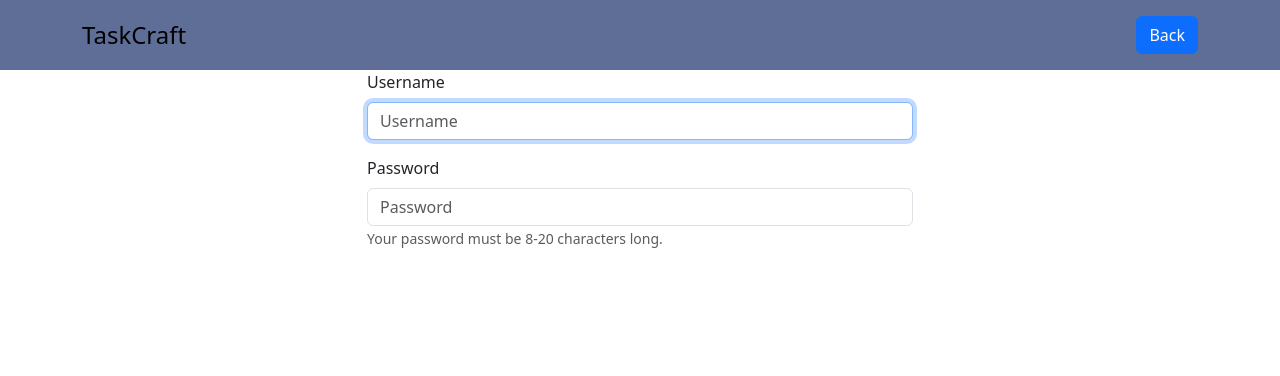
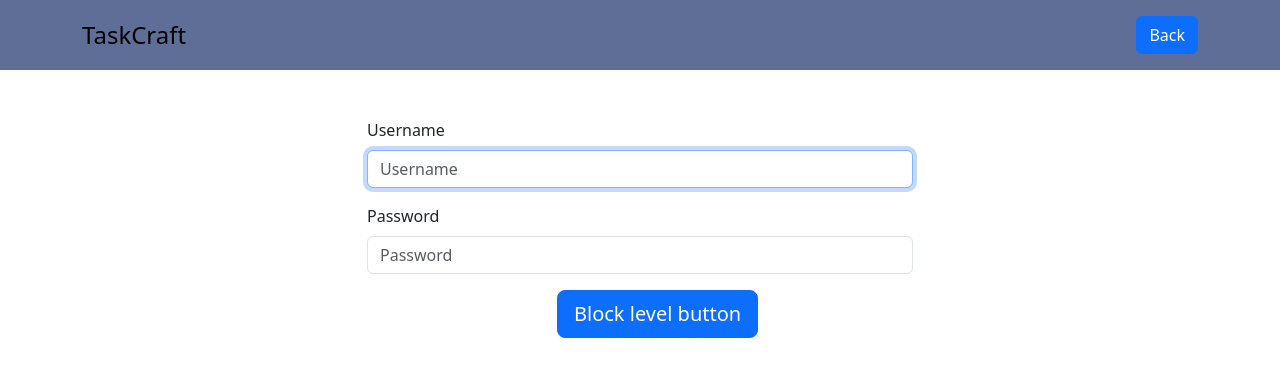
Before and after one commit to Tylermhh/404-day-visualizer-app, a React (Create React App) app in the folder packages/react-frontend/: page /auth in a window 1280 px wide. Shown: the top 376 px of the page. Built offline with nearby package versions, Linux system fonts and the light colour scheme.

Commit message:
EsLint Fixes and adding formatted forms and button onto login page

```diff
--- a/packages/react-frontend/src/components/AuthenticationPage.tsx
+++ b/packages/react-frontend/src/components/AuthenticationPage.tsx
@@ -1,15 +1,15 @@
 import { useNavigate } from 'react-router-dom';
 import MainNav from "./Nav/MainNav";
-import { Button, Container, Col, Row, Form } from "react-bootstrap";
+import { Button, Container, Col, Row, Form, Stack} from "react-bootstrap";
 
 function Main() {
-    const navigate = useNavigate();
-
     return (
         <div className="App">
             <MainNav
                 page = { "Auth" }
             />
+            <Stack gap = {5}>
+                <Container />
                 <Container>
                     <Row>
                         <Col sm={3}>
@@ -29,16 +29,25 @@ function Main() {
                                     <Form.Control
                                         type="password"
                                         placeholder="Password"/>
-                                <Form.Text id="passwordHelpBlock" muted>
-                                    Your password must be 8-20 characters long.
-                                </Form.Text>
                                 </Form.Group>
                             </Form>
                         </Col>
                         <Col sm={3}>
                         </Col>
                     </Row>
+                    <Row>
+                        <Col sm={5}>
+                        </Col>
+                        <Col sm={6}>
+                            <Button variant="primary" size="lg">
+                                Block level button
+                            </Button>
+                        </Col>
+                        <Col sm={1}>
+                        </Col>
+                    </Row>
                 </Container>
+            </Stack>
         </div>
     );
 }
--- a/packages/react-frontend/src/components/SignUpPage.tsx
+++ b/packages/react-frontend/src/components/SignUpPage.tsx
@@ -1,16 +1,14 @@
-import { useNavigate } from 'react-router-dom';
 import MainNav from "./Nav/MainNav";
-import { Button, Container, Col, Row, Form } from "react-bootstrap";
-
+import { Button, Container, Col, Row, Form, Stack} from "react-bootstrap";
 
 function Main() {
-    const navigate = useNavigate();
-
     return (
         <div className="App">
             <MainNav
                 page = { "SignUp" }
             />
+            <Stack gap = {5}>
+                <Container />
                 <Container>
                     <Row>
                         <Col sm={3}>
@@ -40,11 +38,18 @@ function Main() {
                         </Col>
                     </Row>
                     <Row>
+                        <Col sm={5}>
+                        </Col>
+                        <Col sm={6}>
                             <Button variant="primary" size="lg">
                                 Block level button
                             </Button>
+                        </Col>
+                        <Col sm={1}>
+                        </Col>
                     </Row>
                 </Container>
+            </Stack>
         </div>
     );
 }
```
Lines whose indentation alone changed are shown as unchanged.
